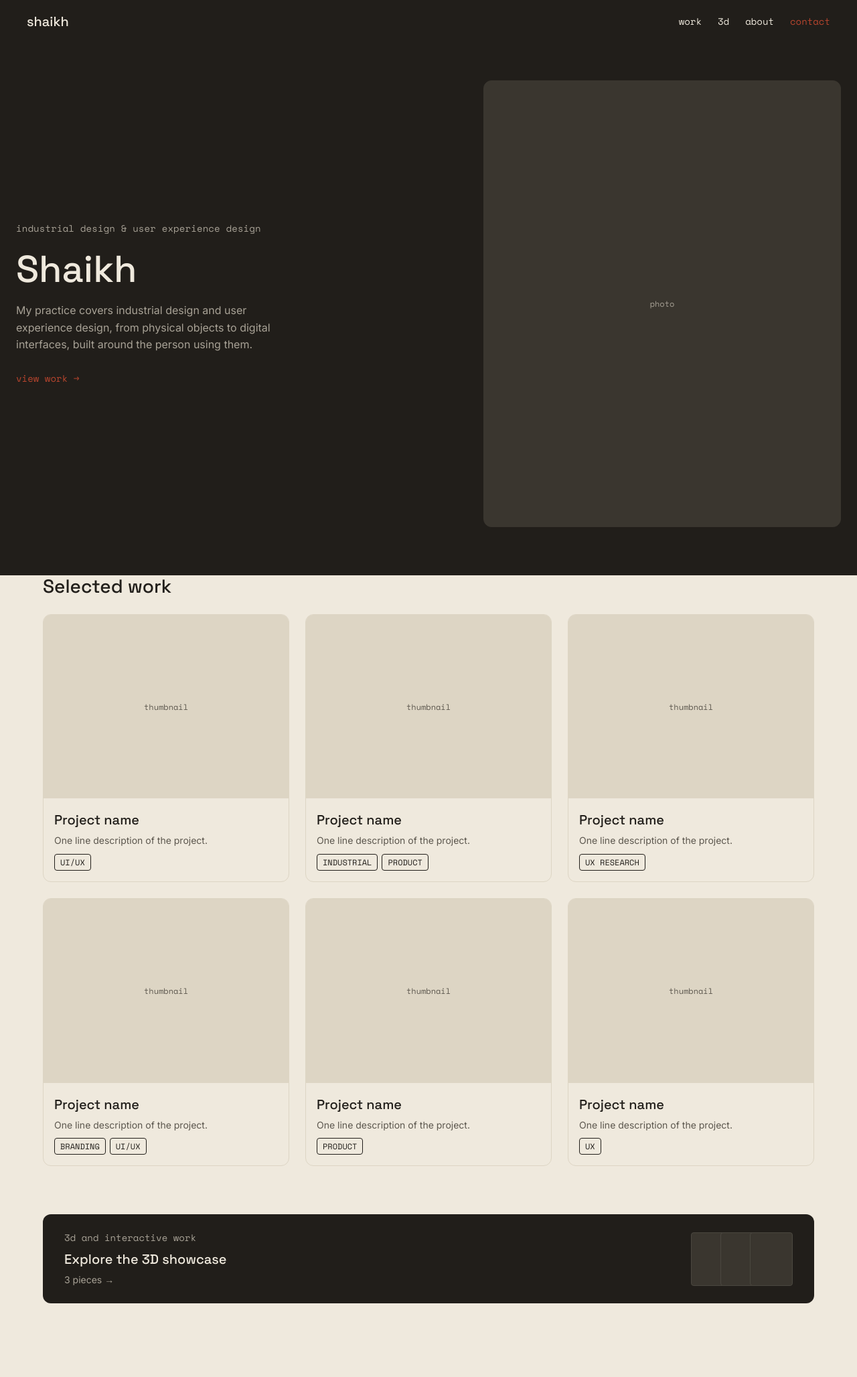
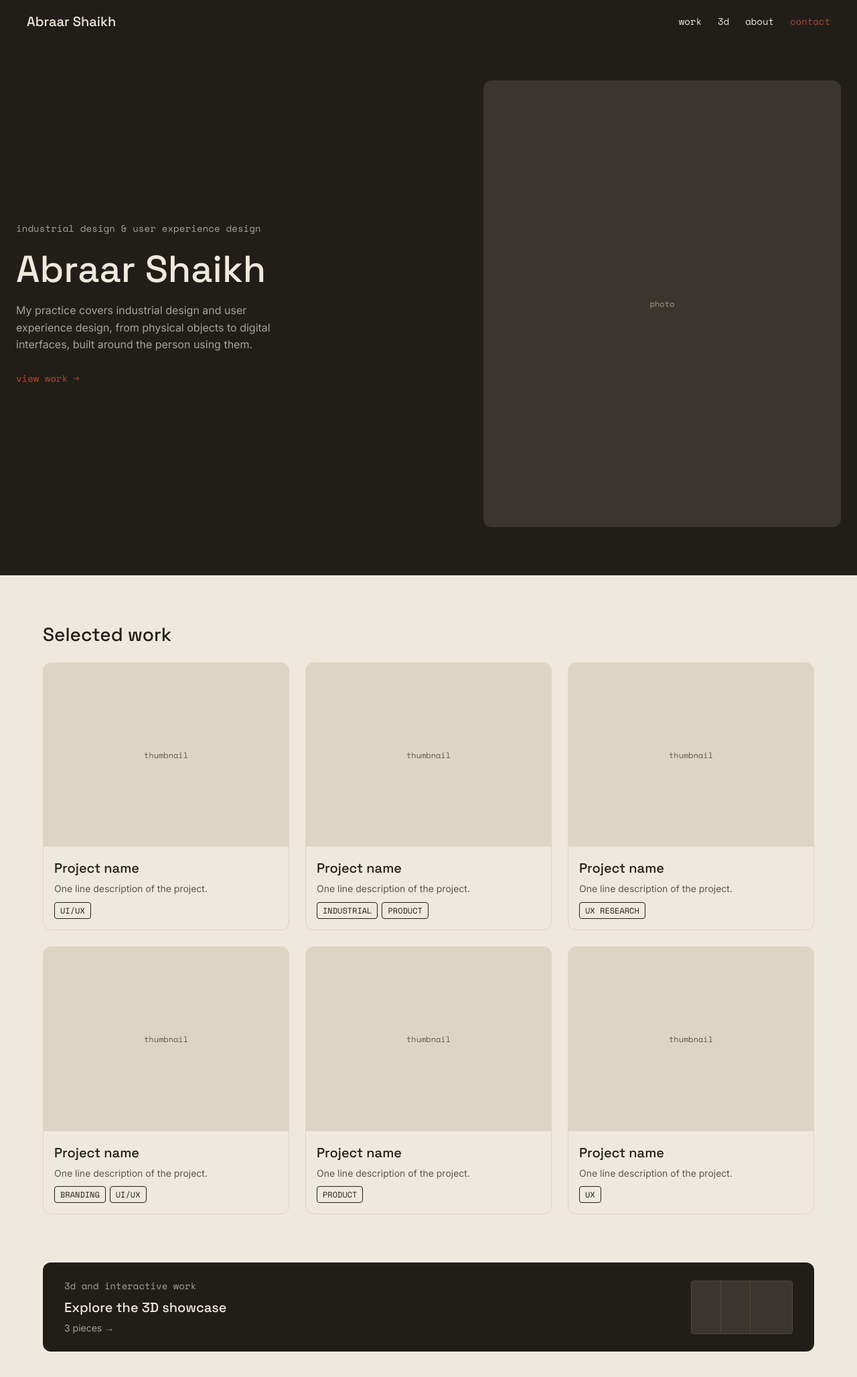
Before and after one commit to Shaikh-ux-ui/shaikh.github.io, a plain HTML site: page index.html in a window 1280 px wide. Shown: the whole page at 67% size. Before the commit the page ends 1946 px from the top, so only its background shows below. Drawn offline with nearby package versions, Linux system fonts and the light colour scheme.

Commit message:
Fix section spacing, add showcase hover state, update name to Abraar Shaikh

```diff
--- a/assets/css/base.css
+++ b/assets/css/base.css
@@ -138,6 +138,8 @@ button {
   max-width: var(--max-width);
   margin-inline: auto;
   padding-inline: var(--space-3);
+  padding-top: var(--space-6);
+  padding-bottom: var(--space-6);
 }
 
 @media (max-width: 640px) {
--- a/assets/css/components.css
+++ b/assets/css/components.css
@@ -101,11 +101,13 @@ section + section {
   border-radius: var(--radius-md);
   padding: var(--space-3) var(--space-4);
   color: var(--color-text-inverse);
+  transition: background-color 0.2s ease;
 }
 
 .showcase-teaser:hover,
 .showcase-teaser:focus-visible {
   color: var(--color-text-inverse);
+  background-color: var(--color-border-dark);
 }
 
 .showcase-eyebrow {
@@ -127,6 +129,15 @@ section + section {
   font-family: var(--font-body);
   font-size: var(--fs-sm);
   color: var(--color-text-inverse-muted);
+}
+
+.showcase-count .arrow {
+  display: inline-block;
+  transition: transform 0.2s ease;
+}
+
+.showcase-teaser:hover .showcase-count .arrow {
+  transform: translateX(4px);
 }
 
 .showcase-stack {
--- a/assets/css/layout.css
+++ b/assets/css/layout.css
@@ -156,4 +156,8 @@
   .nav-links {
     gap: var(--space-2);
   }
+
+  .nav-logo {
+    font-size: var(--fs-base);
+  }
 }
--- a/index.html
+++ b/index.html
@@ -12,7 +12,7 @@
   <body>
     <nav class="site-nav">
       <div class="nav-inner">
-        <span class="nav-logo">shaikh</span>
+        <span class="nav-logo">Abraar Shaikh</span>
         <div class="nav-links">
           <a href="#work" class="nav-link">work</a>
           <a href="3d-showcase.html" class="nav-link">3d</a>
@@ -28,7 +28,7 @@
           <p class="hero-eyebrow">
             industrial design &amp; user experience design
           </p>
-          <h1 class="hero-name">Shaikh</h1>
+          <h1 class="hero-name">Abraar Shaikh</h1>
           <p class="hero-statement">
             My practice covers industrial design and user experience design,
             from physical objects to digital interfaces, built around the person
@@ -121,7 +121,9 @@
           <div>
             <p class="showcase-eyebrow">3d and interactive work</p>
             <p class="showcase-title">Explore the 3D showcase</p>
-            <p class="showcase-count">3 pieces &#8594;</p>
+            <p class="showcase-count">
+              3 pieces <span class="arrow">&#8594;</span>
+            </p>
           </div>
           <div class="showcase-stack">
             <div class="showcase-thumb"></div>
```
